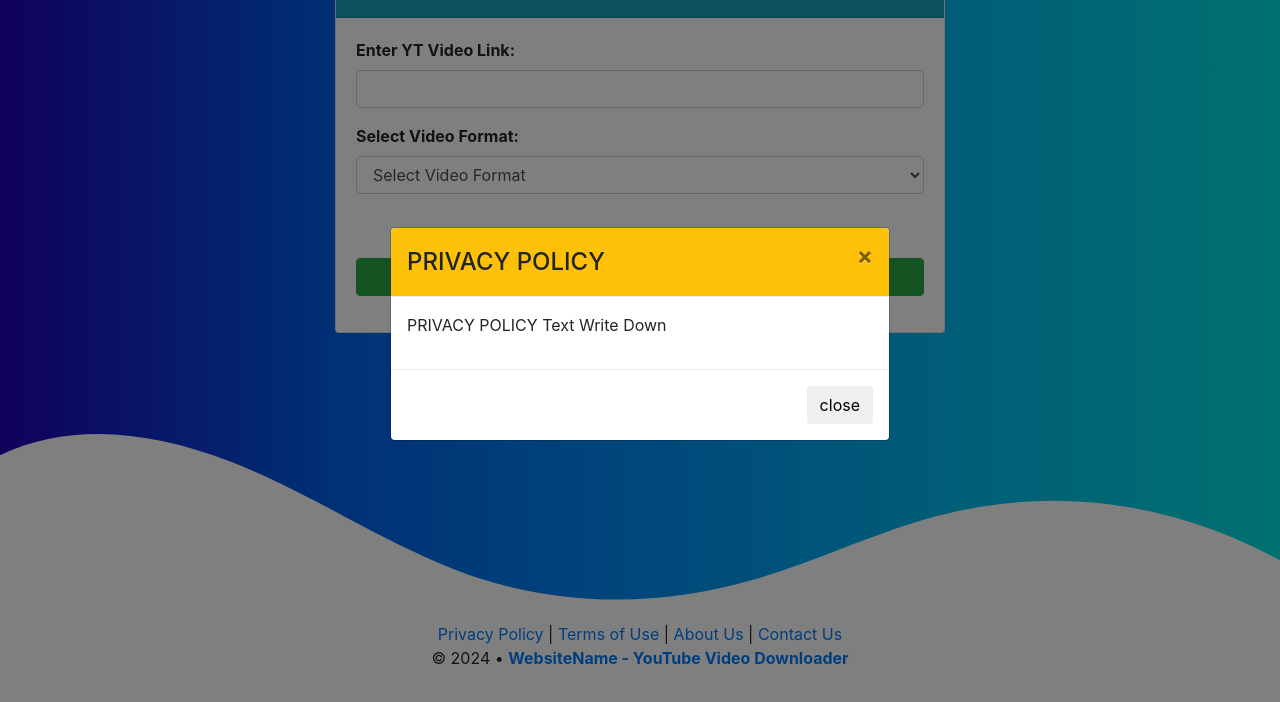
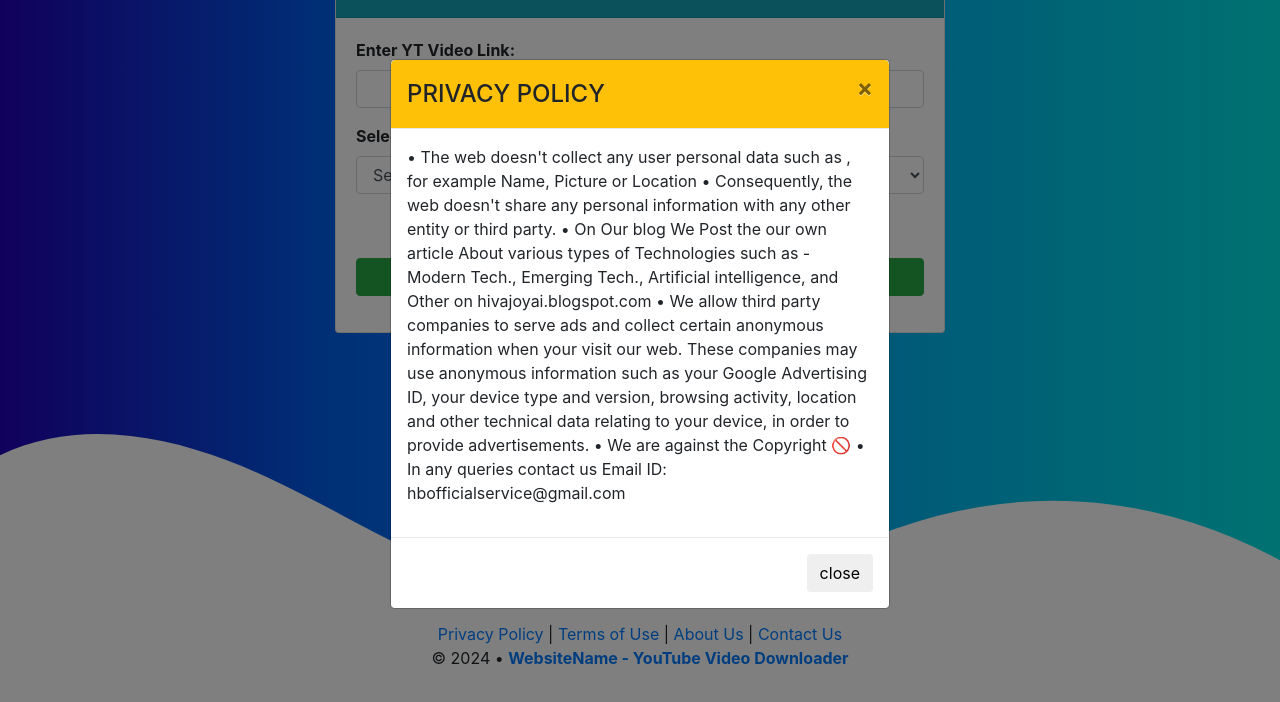
Before and after one commit to hivajoy/Youtube_D, a plain HTML site: page index.html in a window 1280 px wide. Both pictures are taken after a click on the link "Privacy Policy". Shown: the part 190-892 px from the top of the page. Drawn offline with nearby package versions, Linux system fonts and the light colour scheme.

Commit message:
Update index.html

```diff
--- a/index.html
+++ b/index.html
@@ -155,7 +155,29 @@ padding: 0;
                     <button aria-hidden="true" data-dismiss="modal" class="close" type="button">&times;</button>
                 </div>
                 <div class="modal-body">
-                    <p>PRIVACY POLICY Text Write Down</p>
+                    <p>• The web doesn't collect any user personal data such as , for example Name, Picture or Location
+
+
+
+• Consequently, the web doesn't share any personal information with any other entity or third party.
+
+
+
+• On Our blog We Post the our own article About  various types of Technologies such as - Modern Tech., Emerging Tech., Artificial intelligence, and Other on hivajoyai.blogspot.com
+
+
+
+• We allow third party companies to serve ads and collect certain anonymous information when your visit our web. These companies may use anonymous information such as your Google Advertising ID, your device type and version, browsing activity, location and other technical data relating to your device, in order to provide advertisements.
+
+
+
+• We are against the Copyright 🚫
+
+
+
+• In any queries contact us
+
+Email ID: hbofficialservice@gmail.com</p>
                 </div>
                 <div class="modal-footer">
                     <button data-dismiss="modal" class="btn btn-default" type="button">close</button>
```
